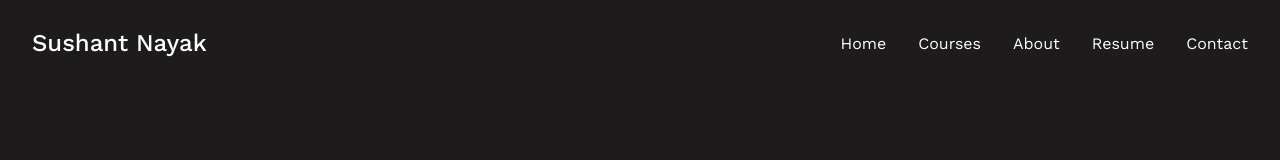
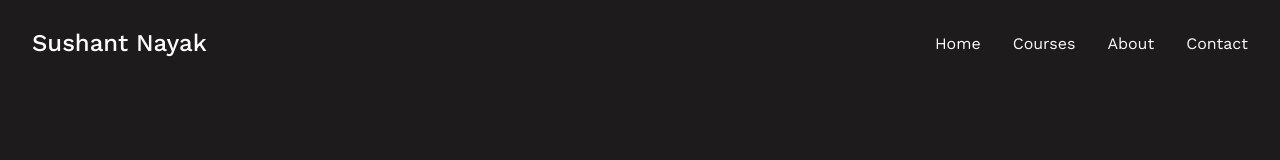
Before and after one commit to jaymehta20/professor-website, a Next.js app: page / in a window 1280 px wide. Shown: the top 160 px of the page. Built offline with nearby package versions, Linux system fonts and the light colour scheme.

Commit message:
Remove resume nav link and section :hammer:

```diff
--- a/components/Navbar.jsx
+++ b/components/Navbar.jsx
@@ -11,7 +11,6 @@ const Navbar = () => {
           <a href="#home">Home</a>
           <a href="#course">Courses</a>
           <a href="#about">About</a>
-          <a href="#resume">Resume</a>
           <a href="#contact">Contact</a>
         </div>
       </nav>
```
